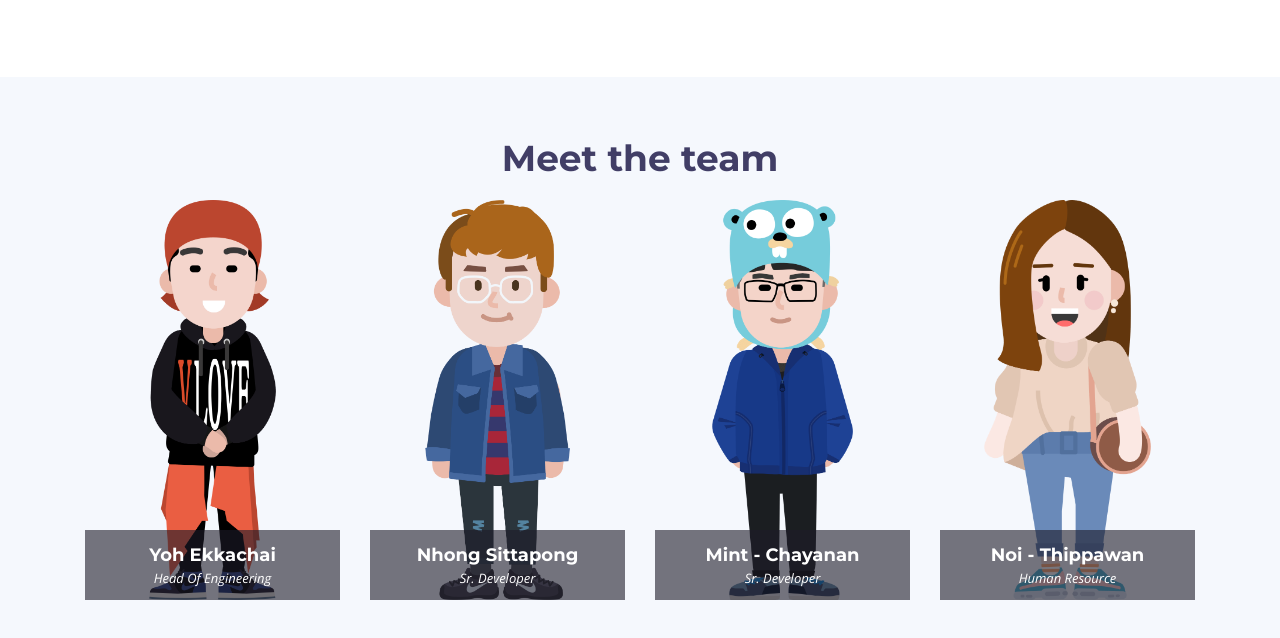
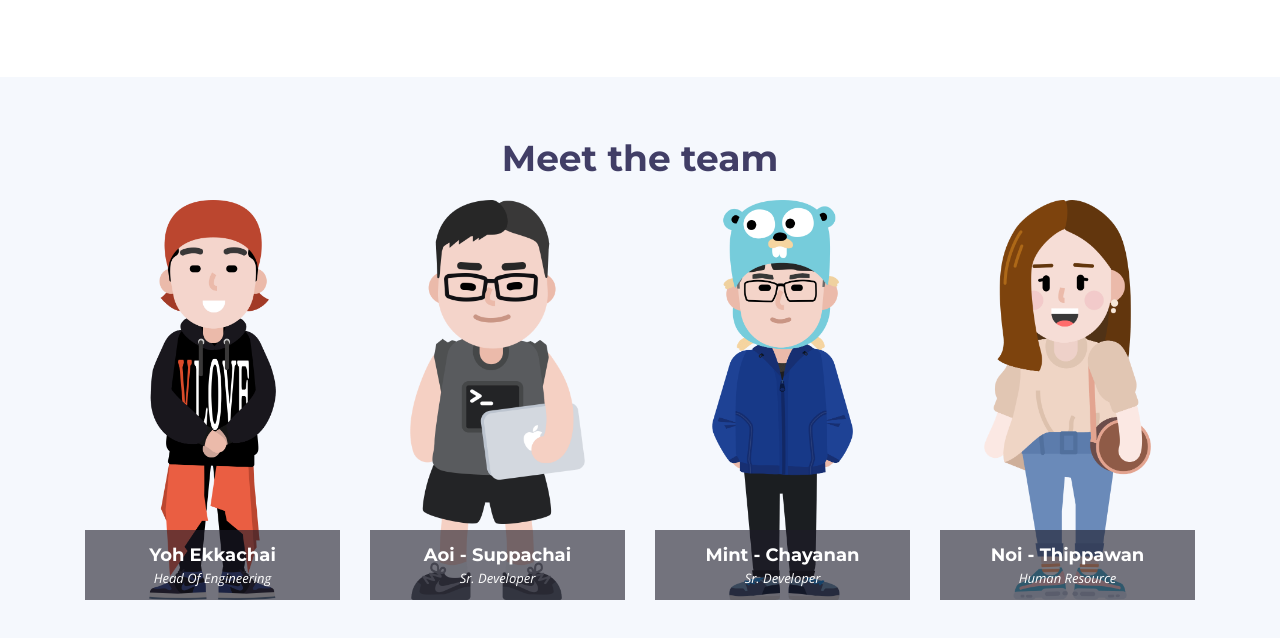
Before and after one commit to indev-labs/company-website, a plain HTML site: page index.html in a window 1280 px wide. Shown: the part 1292-1930 px from the top of the page. Drawn offline with nearby package versions, Linux system fonts and the light colour scheme; files whose address does not match are found by name.

Commit message:
Update Name Aoi

```diff
--- a/index.html
+++ b/index.html
@@ -151,10 +151,10 @@
 
           <div class="col-lg-3 col-md-6 wow fadeInUp" data-wow-delay="0.1s">
             <div class="member">
-              <img src="img/gee_me_007.png" class="" alt="" height="400px">
+              <img src="img/gee_me_001.png" class="" alt="" height="400px">
               <div class="member-info">
                 <div class="member-info-content">
-                  <h4>Nhong Sittapong</h4>
+                  <h4>Aoi - Suppachai</h4>
                   <span>Sr. Developer</span>
                 </div>
               </div>
```
